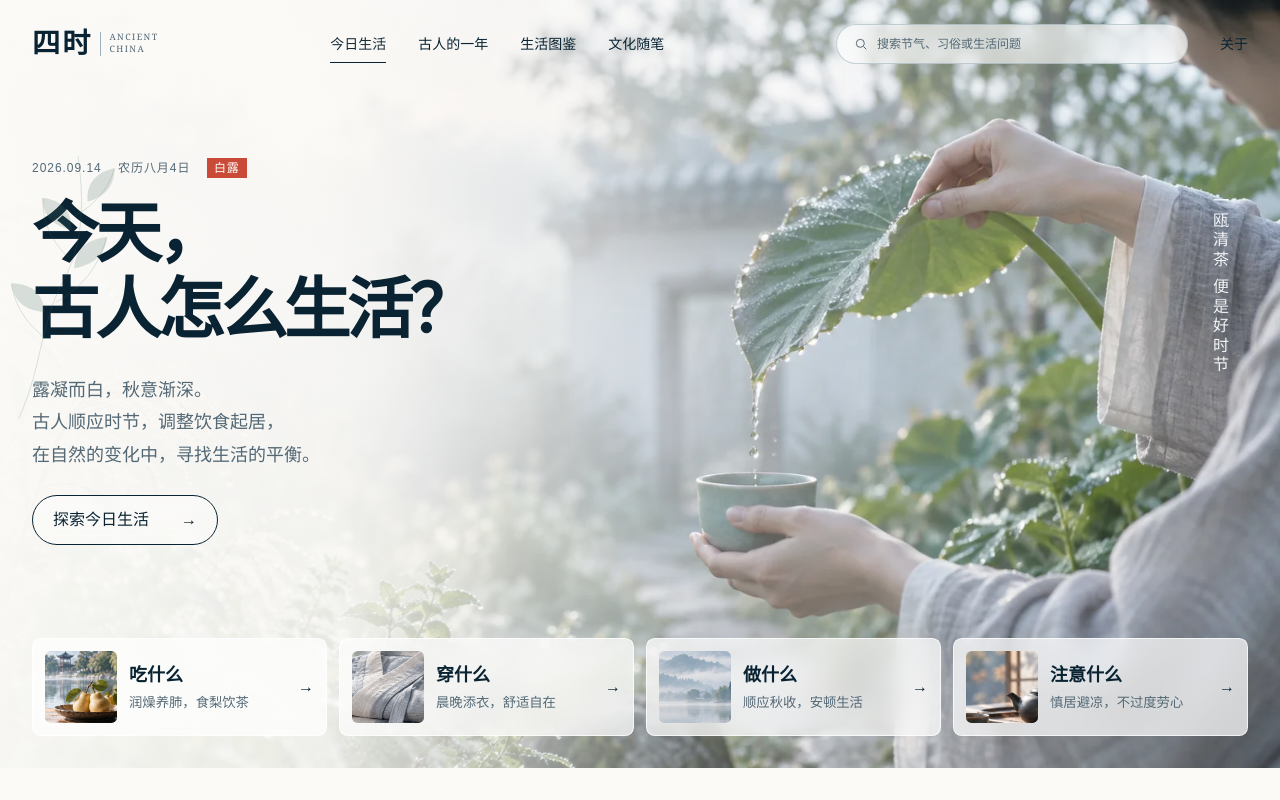
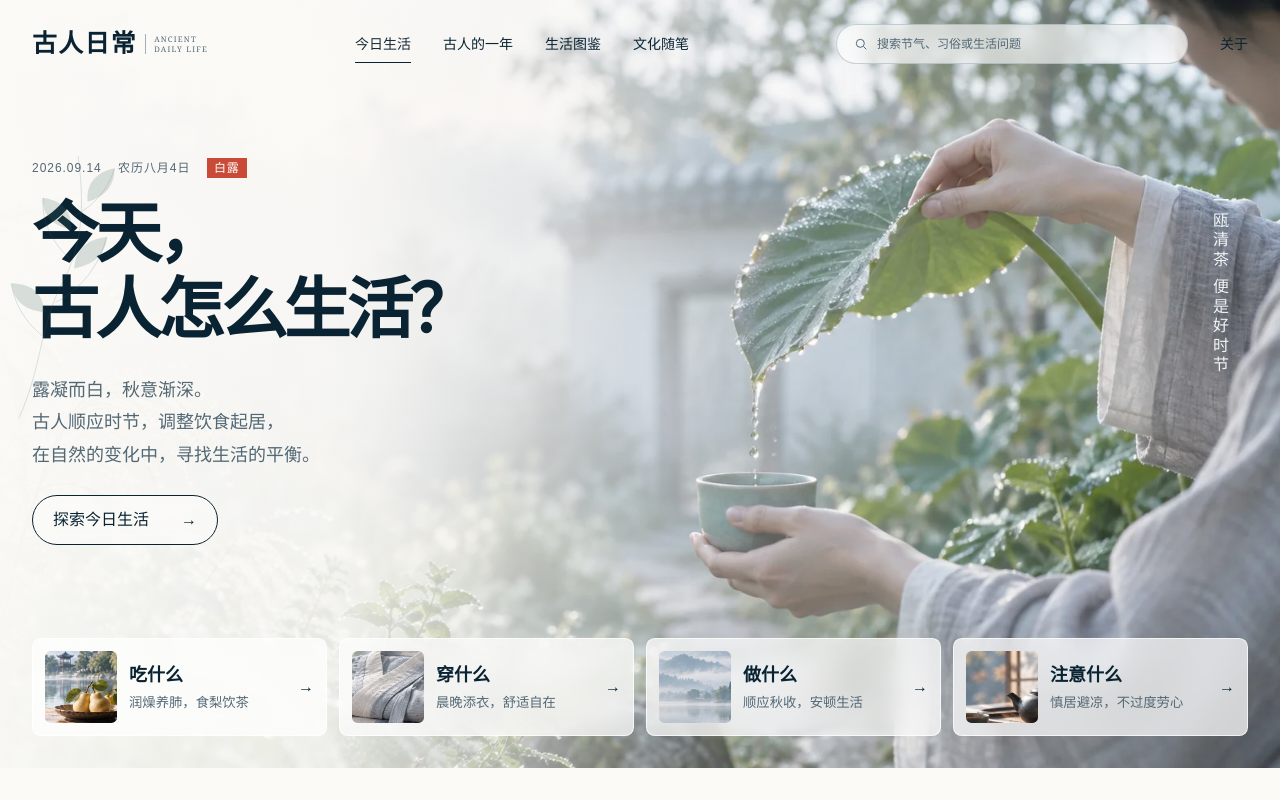
Before and after one commit to queyang0512/sishi-ancient-life, a React (Vite) app in the folder frontend/: page / in a window 1280 px wide. Shown: the top 800 px of the page. Built offline with nearby package versions, Linux system fonts and the light colour scheme; no server answers.

Commit message:
Rename site brand to Ancient Daily Life

```diff
--- a/frontend/src/components/SiteLayout/SiteLayout.module.css
+++ b/frontend/src/components/SiteLayout/SiteLayout.module.css
@@ -46,8 +46,8 @@
 }
 
 .brand strong {
-  font-size: var(--text-2xl);
-  letter-spacing: 0.08em;
+  font-size: 1.55rem;
+  letter-spacing: 0.06em;
 }
 
 .brand small {
@@ -55,7 +55,7 @@
   border-left: 1px solid var(--color-line-strong);
   color: var(--color-ink-muted);
   font-family: Georgia, serif;
-  font-size: 0.55rem;
+  font-size: 0.48rem;
   font-weight: 400;
   letter-spacing: 0.16em;
   line-height: 1.35;
@@ -175,6 +175,8 @@
 
   .aboutLink { display: none; }
 
+  .brand small { display: none; }
+
   .header nav { grid-column: 1 / -1; grid-row: 2; }
   .searchLink { justify-self: end; width: 2.75rem; padding-inline: 0; justify-content: center; color: var(--color-navy); }
   .searchLink span { position: absolute; width: 1px; height: 1px; overflow: hidden; clip-path: inset(50%); white-space: nowrap; }
--- a/frontend/src/components/SiteLayout/SiteLayout.tsx
+++ b/frontend/src/components/SiteLayout/SiteLayout.tsx
@@ -32,8 +32,8 @@ export function SiteLayout() {
       </a>
       <header className={styles.header}>
         <NavLink className={styles.brand} to="/" aria-label="古人日常首页">
-          <strong>四时</strong>
-          <small>ANCIENT<br />CHINA</small>
+          <strong>古人日常</strong>
+          <small>ANCIENT<br />DAILY LIFE</small>
         </NavLink>
         <nav aria-label="主导航">
           <ul className={styles.navList}>
@@ -65,7 +65,7 @@ export function SiteLayout() {
       </main>
 
       <footer className={styles.footer}>
-        <p>循四时，见日常。</p>
+        <p>古人日常 · 循四时，见生活。</p>
         <SystemStatus />
         <NavLink to="/about">关于与资料来源</NavLink>
       </footer>
```
